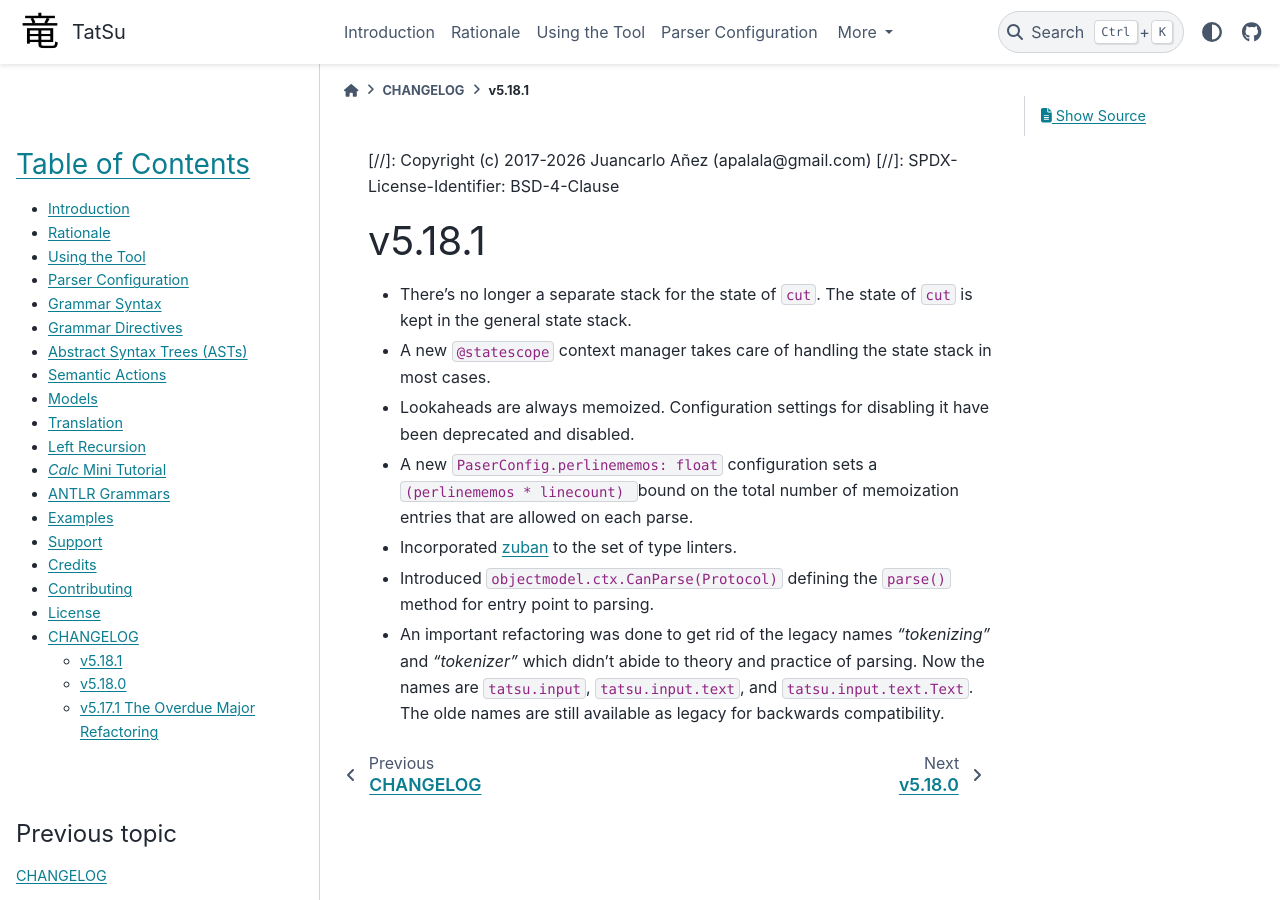
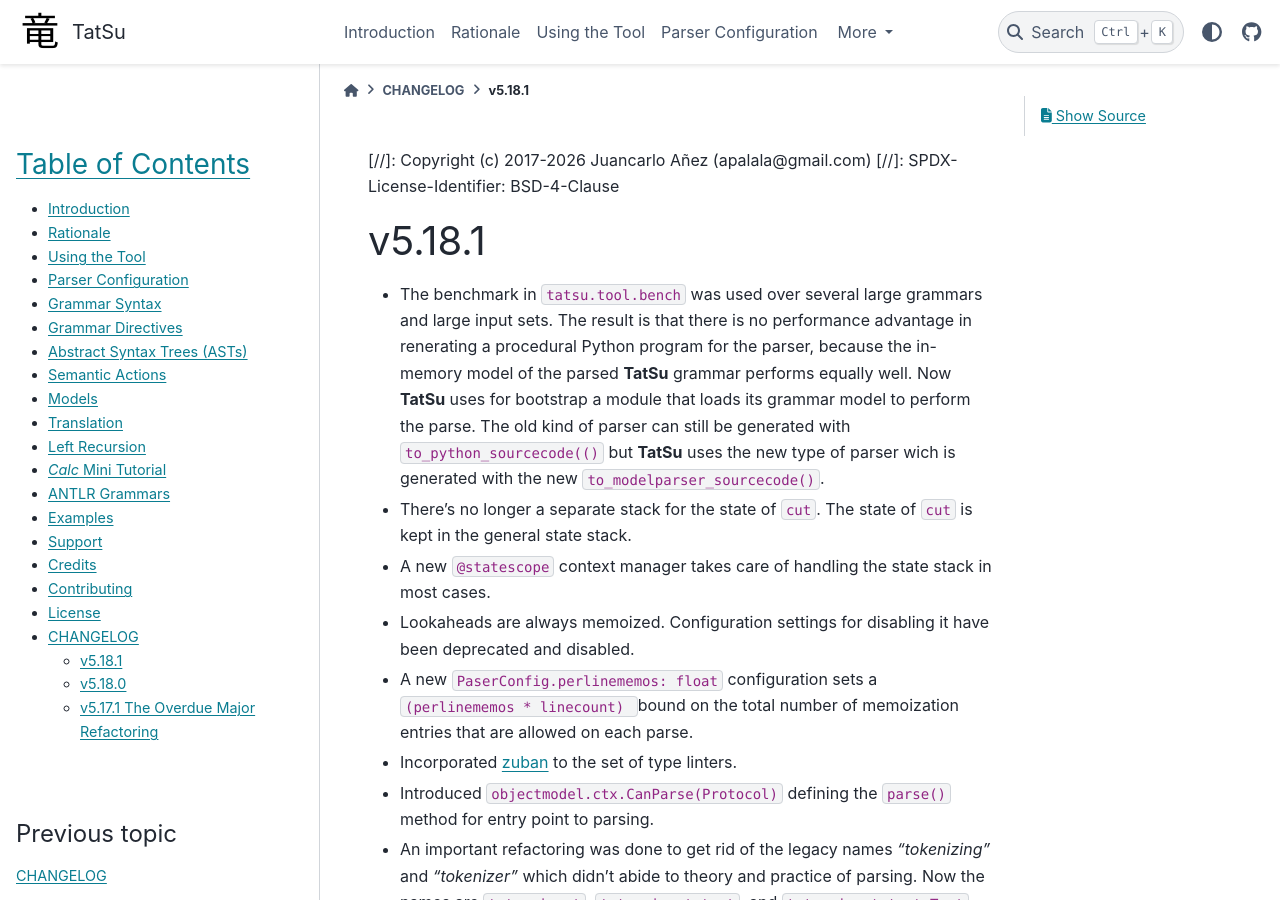
Before and after one commit to neogeny/TatSu, a Sphinx documentation site: the page built from docs/changelog/CHANGELOG_v5.18.1.md, in a window 1280 px wide and 900 px high. Built offline with Sphinx 7.4.7 and the PyData theme 0.15.4, drawn with Linux system fonts in a browser that asks for light colours; pages that are not in the unit, such as notebooks, are missing from menus.

Commit message:
[changelog] update with new way of parsing

```diff
--- a/docs/changelog/CHANGELOG_v5.18.1.md
+++ b/docs/changelog/CHANGELOG_v5.18.1.md
@@ -3,6 +3,14 @@
 
 # v5.18.1
 
+- The benchmark in `tatsu.tool.bench` was used over several large grammars and
+  large input sets. The result is that there is no performance advantage in
+  renerating a procedural Python program for the parser, because the in-memory
+  model of the parsed **TatSu** grammar performs equally well. Now **TatSu**
+  uses for bootstrap a module that loads its grammar model to perform the parse.
+  The old kind of parser can still be generated with `to_python_sourcecode(()`
+  but **TatSu** uses the new type of parser wich is generated with the new
+  `to_modelparser_sourcecode()`.
 
 - There's no longer a separate stack for the state of `cut`. The state of `cut`
   is kept in the general state stack.
```
